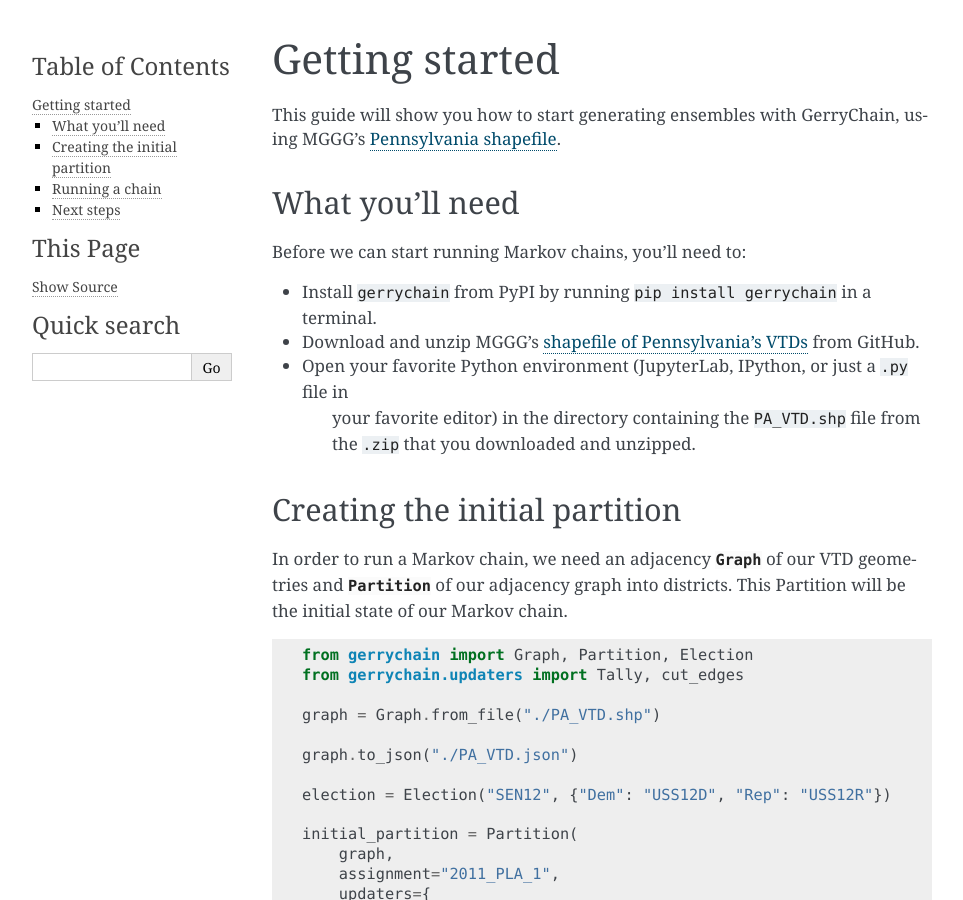
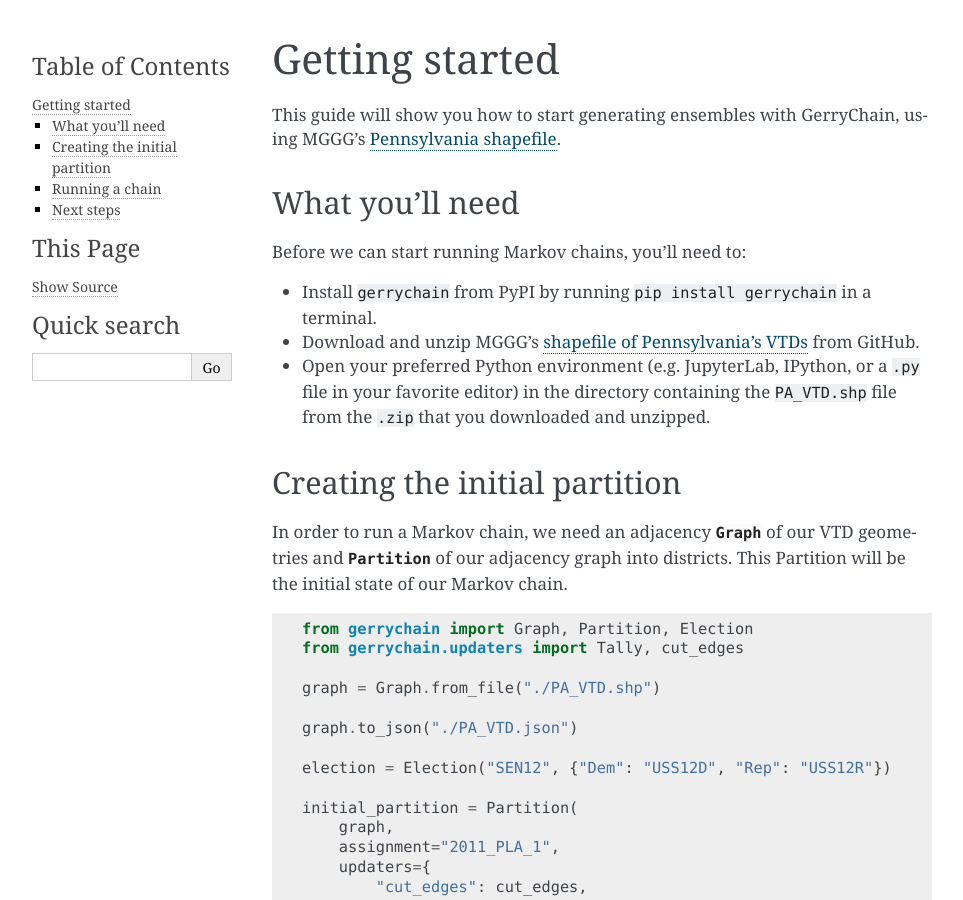
Before and after one commit to mggg/GerryChain, a Sphinx documentation site: the page built from docs/user/quickstart.rst, in a window 1280 px wide and 900 px high. Shown: the whole window, without its empty margins (148-1111 px from the left). Built offline with Sphinx 7.4.7, drawn with Linux system fonts in a browser that asks for light colours.

Commit message:
Fix some docs formatting

```diff
--- a/docs/user/quickstart.rst
+++ b/docs/user/quickstart.rst
@@ -16,9 +16,9 @@ Before we can start running Markov chains, you'll need to:
 
 * Install ``gerrychain`` from PyPI by running ``pip install gerrychain`` in a terminal.
 * Download and unzip MGGG's `shapefile of Pennsylvania's VTDs`_ from GitHub.
-* Open your favorite Python environment (JupyterLab, IPython, or just a ``.py`` file in
-    your favorite editor) in the directory containing the ``PA_VTD.shp`` file
-    from the ``.zip`` that you downloaded and unzipped.
+* Open your preferred Python environment (e.g. JupyterLab, IPython, or a ``.py`` file
+  in your favorite editor) in the directory containing the ``PA_VTD.shp`` file
+  from the ``.zip`` that you downloaded and unzipped.
 
 .. _`shapefile of Pennsylvania's VTDs`: https://github.com/mggg-states/PA-shapefiles/blob/master/PA/PA_VTD.zip
 
```
